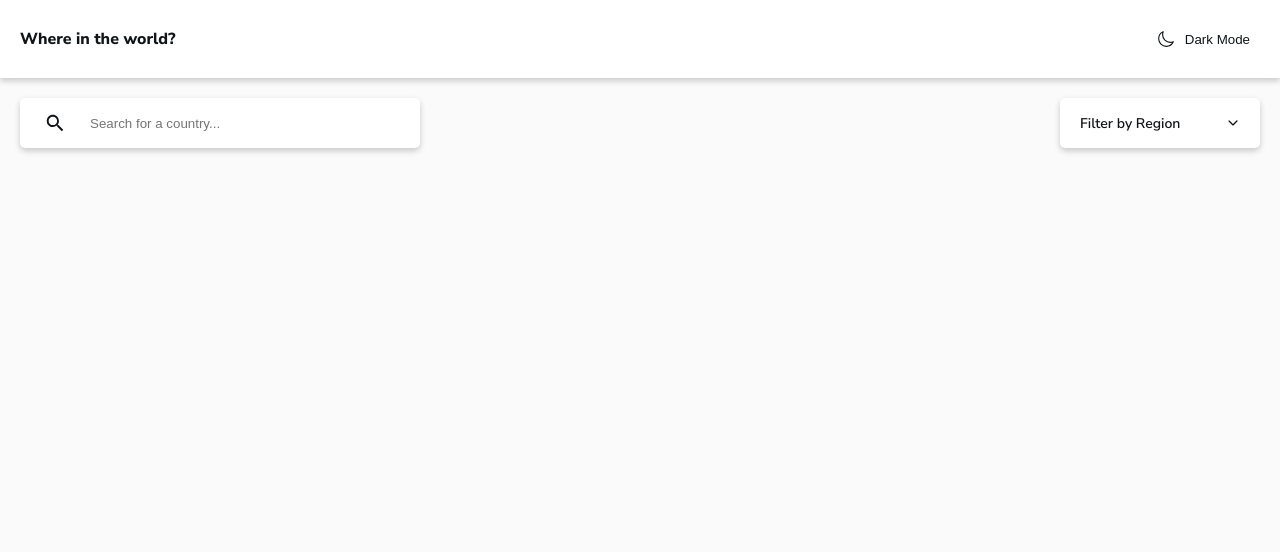
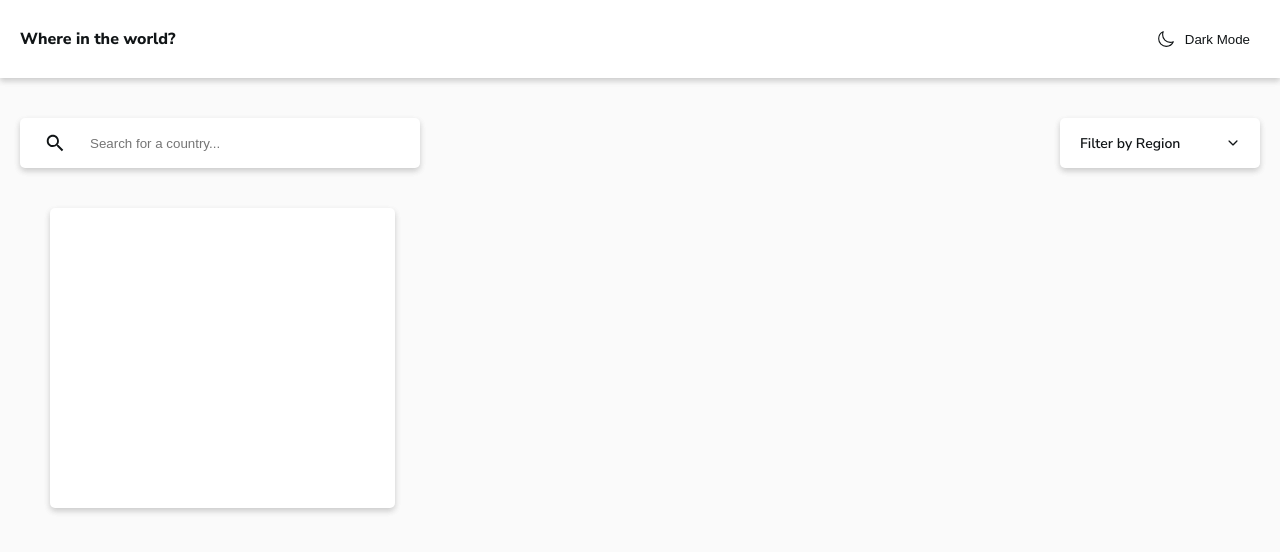
Before and after one commit to Salv-Dev/rest-countries-api, a Next.js app: page / in a window 1280 px wide. Shown: the top 552 px of the page. Built offline with nearby package versions, Linux system fonts and the light colour scheme.

Commit message:
Card container

```diff
--- a/pages/index.js
+++ b/pages/index.js
@@ -2,6 +2,8 @@ import { useState, useRef } from 'react';
 import Header from '@/components/containers/Header';
 import Head from 'next/head';
 import SearchBox from '@/components/containers/SearchBox';
+import Card from '@/components/ui/Card';
+import Box from '@/components/ui/Box';
 
 const selectOptions = [
   "Africa",
@@ -47,6 +49,9 @@ const Home = ({ setIsDarkMode, isDarkMode }) => {
         cleanInputTextValue={cleanInputTextValue}
         changeSelectedOption={changeSelectedOption}
       />
+      <Box style={{ margin: '20px 50px' }}>
+        <Card></Card>
+      </Box>
     </main>
   </div>
 )}
--- /dev/null
+++ b/src/components/ui/Card/index.js
@@ -0,0 +1,13 @@
+import React from 'react';
+
+import { Container } from './styles';
+
+function Card() {
+  return (
+      <Container>
+
+      </Container>
+  );
+}
+
+export default Card;
--- /dev/null
+++ b/src/components/ui/Card/styles.js
@@ -0,0 +1,10 @@
+import styled from 'styled-components';
+
+export const Container = styled.div`
+    width: 100%;
+    max-width: 345px;
+    height: 300px;
+    background-color: ${props => props.theme.element};
+    box-shadow: 0 3px 6px rgba(0,0,0,0.1), 0 3px 6px rgba(0,0,0,0.1);
+    border-radius: 5px;
+`;
--- a/src/components/ui/TextField/styles.js
+++ b/src/components/ui/TextField/styles.js
@@ -5,11 +5,12 @@ export const Container = styled.div`
     position: relative;
     width: ${props => props.select ? '200px' : '100%'};
     min-height: 50px;
-    margin-bottom: 20px;
+    margin: 20px 0;
     background-color: ${props => props.theme.element};
     box-shadow: 0 3px 6px rgba(0,0,0,0.1), 0 3px 6px rgba(0,0,0,0.1);
     border-radius: 5px;
     cursor: ${props => props.select ? 'pointer' : ''};
+    transition: all 0.2s ease-in-out;
 
     @media(min-width: 600px) {
         width: ${props => props.select ? '200px' : '400px'};
```
